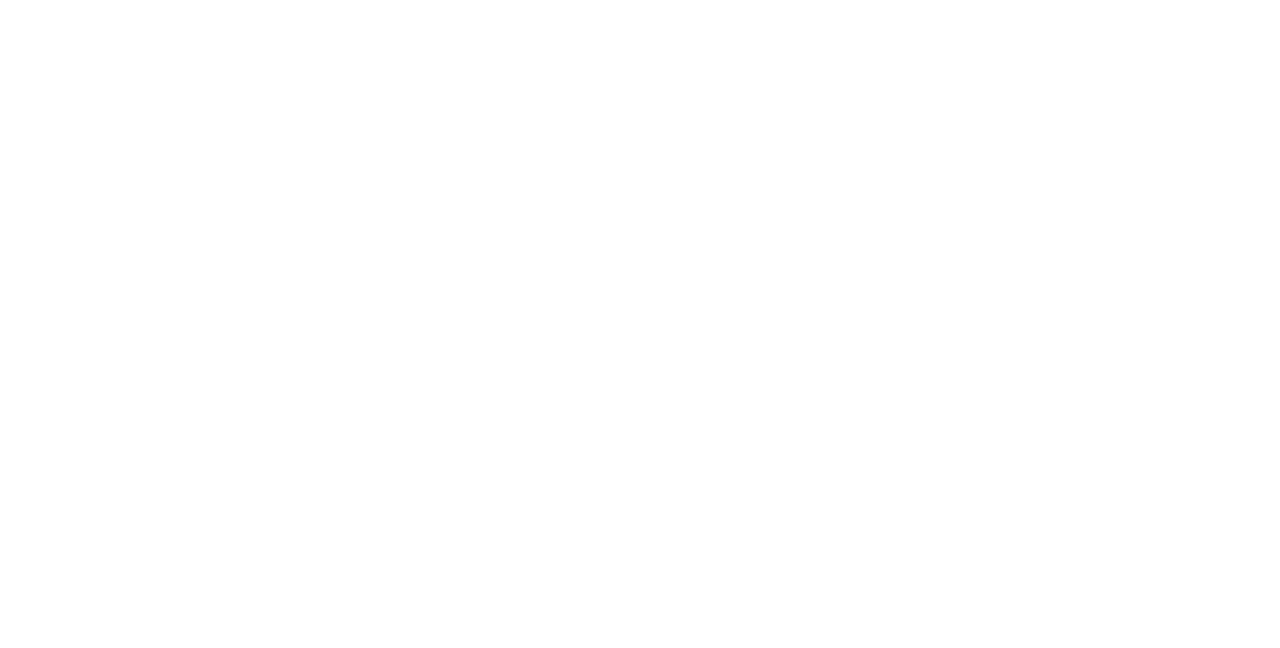
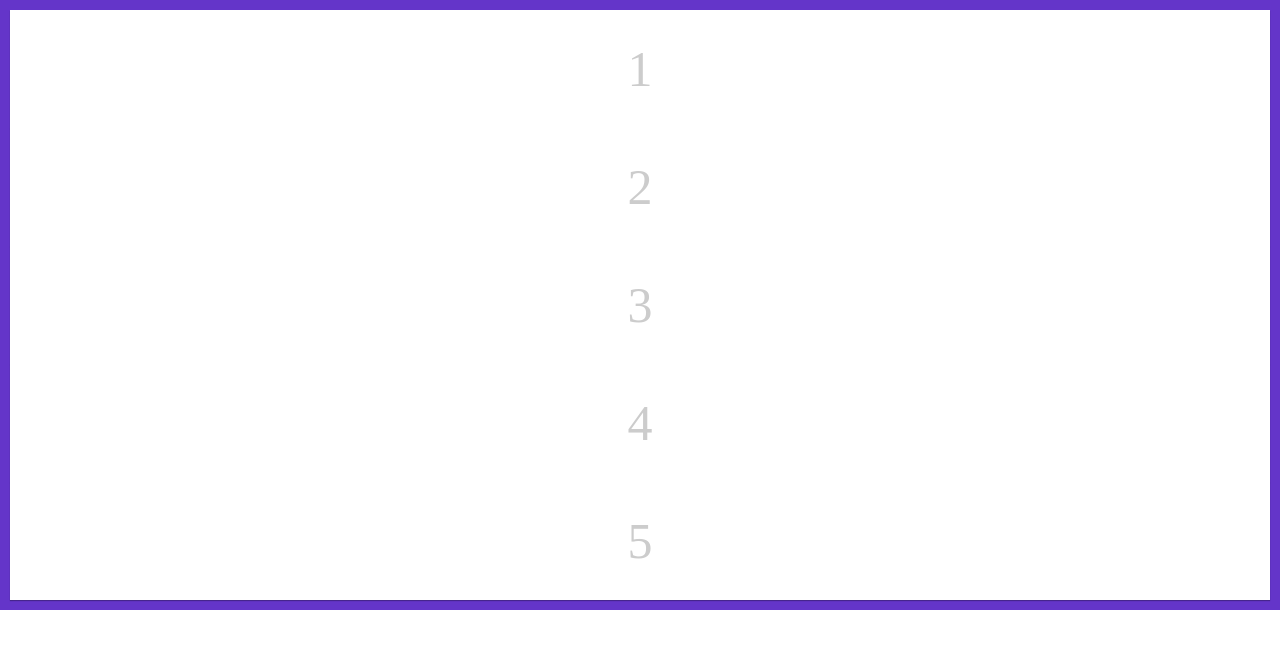
Before and after one commit to xiaobin1204/flexbox, a website: page index.html in a window 1280 px wide. Drawn offline with Linux system fonts and the light colour scheme.

```diff
--- a/index.html
+++ b/index.html
@@ -3,8 +3,17 @@
 <head>
   <meta charset="UTF-8">
   <title>Document</title>
+  <link rel="stylesheet" href="styles/basic.css">
+  <link rel="stylesheet" href="styles/style.css">
 </head>
 <body>
+  <div class="container">
+  <div class="item item-1"><span> 1 </span></div>
+  <div class="item item-2"><span> 2 </span></div>
+  <div class="item item-3"><span> 3 </span></div>
+  <div class="item item-4"><span> 4 </span></div>
+  <div class="item item-5"><span> 5 </span></div>
+</div>
 
 </body>
 </html>
--- /dev/null
+++ b/styles/basic.css
@@ -0,0 +1,19 @@
+body {
+  padding: 0;
+  margin: 0;
+}
+.container {
+  background: #6435C9;
+  padding: 10px;
+}
+.item {
+  box-shadow: 0 1px 1px rgba(0, 0, 0, 0.3);
+  background: #fff;
+  color: #ccc;
+  padding: 30px;
+  display: block;
+  text-align: center;
+}
+.item span {
+  font-size: 50px;
+}
--- /dev/null
+++ b/styles/style.css
@@ -0,0 +1,3 @@
+/*.container {
+  display: flex;
+}*/
```
